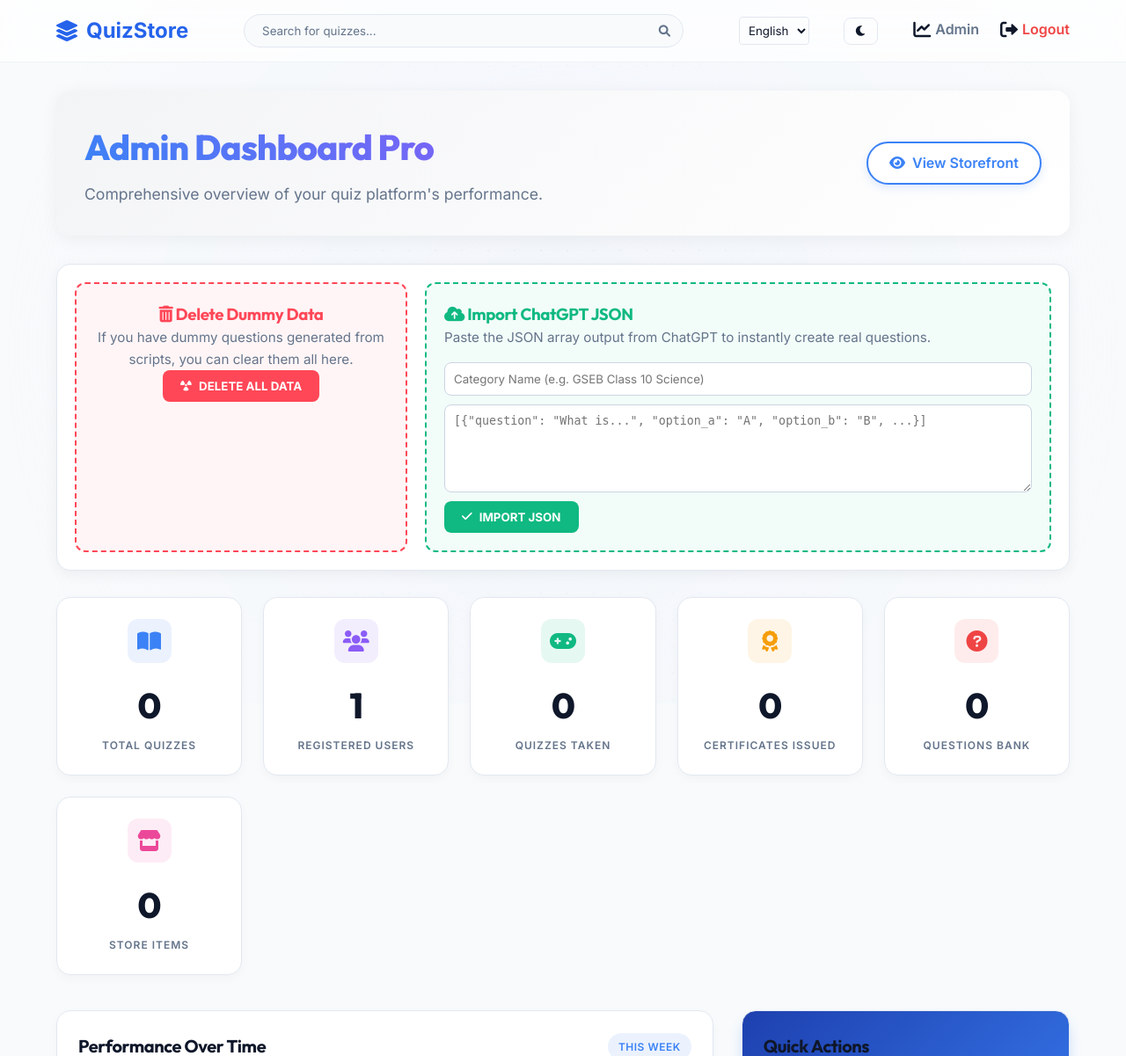
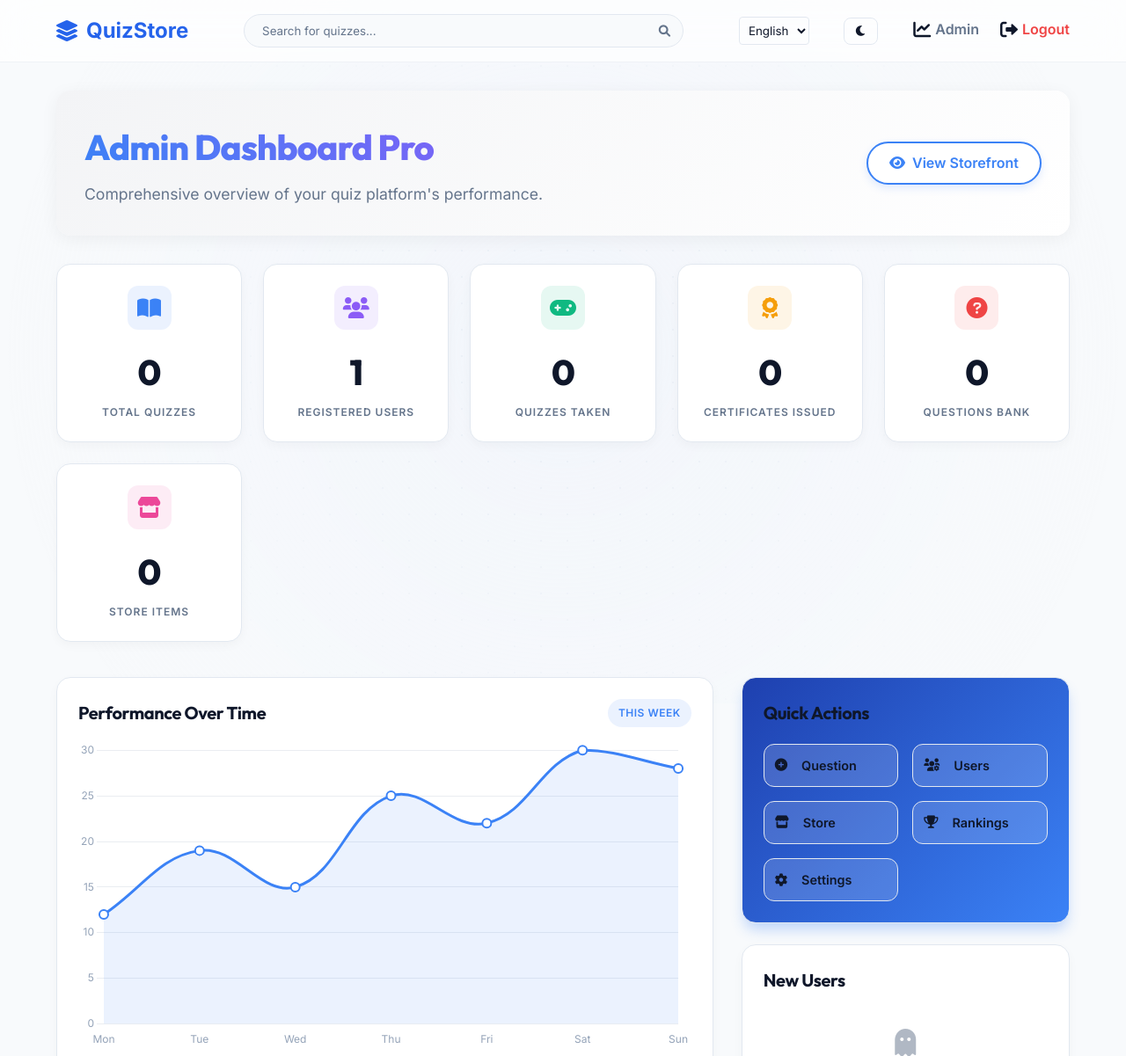
Before and after one commit to ronakdevaliya7-max/quizemaster-game, a Flask app: page /admin in a window 1280 px wide. Shown: the top 1201 px of the page at 88% size. Run offline with Flask 3, Linux system fonts and the light colour scheme; a user stored in the database is signed in.

Commit message:
Remove Dummy Data and Import JSON sections from admin dashboard

```diff
--- a/qgame/app.py
+++ b/qgame/app.py
@@ -595,83 +595,7 @@
 
     return render_template('admin/dashboard.html', user=current_user, users_count=users_count, quizzes_count=quizzes_count, certs_count=certs_count, questions_count=questions_count, categories_count=categories_count, store_items_count=store_items_count, recent_users=recent_users)
 
-@app.route('/admin/delete_all_questions', methods=['POST'])
-@login_required
-def admin_delete_all_questions():
-    if current_user.role != 'admin':
-        return redirect(url_for('user_dashboard'))
-    try:
-        # Must delete in this order due to Foreign Key constraints
-        cert_count = Certificate.query.delete()
-        quiz_count = QuizAttempt.query.delete()
-        q_count = Question.query.delete()
-        c_count = Category.query.delete()
-        db.session.commit()
-        flash(f'Successfully deleted {q_count} questions, {c_count} categories, {quiz_count} quizzes, and {cert_count} certificates!', 'success')
-    except Exception as e:
-        db.session.rollback()
-        flash(f'Error deleting data: {e}', 'error')
-    return redirect(url_for('admin_dashboard'))
 
-@app.route('/admin/import_json', methods=['POST'])
-@login_required
-def admin_import_json():
-    if current_user.role != 'admin':
-        return redirect(url_for('user_dashboard'))
-
-    category_name = request.form.get('category_name')
-    json_data = request.form.get('json_data')
-
-    if not category_name or not json_data:
-        flash('Category name and JSON data are required.', 'error')
-        return redirect(url_for('admin_dashboard'))
-
-    try:
-        data = json.loads(json_data)
-
-        cat = Category.query.filter_by(name=category_name).first()
-        if not cat:
-            cat = Category(name=category_name, description=f"Imported from JSON")
-            db.session.add(cat)
-            db.session.commit()
-
-        count = 0
-        for item in data:
-            q_text = item.get('question', item.get('text', ''))
-            opt_a = item.get('option_a', item.get('A', ''))
-            opt_b = item.get('option_b', item.get('B', ''))
-            opt_c = item.get('option_c', item.get('C', ''))
-            opt_d = item.get('option_d', item.get('D', ''))
-            correct = item.get('correct_option', item.get('correct', 'A'))
-            diff = item.get('difficulty', 'Medium')
-
-            if not q_text or not opt_a:
-                continue
-
-            q = Question(
-                category_id=cat.id,
-                text=q_text,
-                option_a=opt_a,
-                option_b=opt_b,
-                option_c=opt_c,
-                option_d=opt_d,
-                correct_option=correct,
-                difficulty=diff,
-                language='en'
-            )
-            db.session.add(q)
-            count += 1
-
-        db.session.commit()
-        flash(f'Successfully imported {count} questions into {category_name}.', 'success')
-
-    except json.JSONDecodeError:
-        flash('Invalid JSON format. Please ensure ChatGPT gave you a valid JSON array.', 'error')
-    except Exception as e:
-        db.session.rollback()
-        flash(f'Error importing data: {e}', 'error')
-
-    return redirect(url_for('admin_dashboard'))
 
 
 @app.route('/admin/categories', methods=['GET', 'POST'])
--- a/qgame/templates/admin/dashboard.html
+++ b/qgame/templates/admin/dashboard.html
@@ -13,34 +13,6 @@
         </a>
     </div>
 
-    <!-- Data Management Overview -->
-    <div style="background: white; padding: 20px; border-radius: 16px; margin-bottom: 30px; border: 1px solid var(--border); box-shadow: 0 4px 15px rgba(0,0,0,0.05); display: flex; gap: 20px; flex-wrap: wrap;">
-
-        <!-- Delete Data Section -->
-        <div style="flex: 1; min-width: 300px; padding: 20px; border-radius: 12px; background: rgba(255, 71, 87, 0.05); border: 2px dashed #ff4757; text-align: center;">
-            <h3 style="color: #ff4757; margin-top: 0;"><i class="fas fa-trash-alt"></i> Delete Dummy Data</h3>
-            <p style="color: #64748b; font-size: 0.95rem;">If you have dummy questions generated from scripts, you can clear them all here.</p>
-            <form action="{{ url_for('admin_delete_all_questions') }}" method="POST" onsubmit="return confirm('Are you sure you want to delete ALL questions and categories? This cannot be undone.');">
-                <button type="submit" class="btn" style="background: #ff4757; color: white; padding: 10px 20px; font-weight: bold; border-radius: 8px; border: none; cursor: pointer;">
-                    <i class="fas fa-radiation"></i> DELETE ALL DATA
-                </button>
-            </form>
-        </div>
-
-        <!-- Import JSON Section -->
-        <div style="flex: 2; min-width: 300px; padding: 20px; border-radius: 12px; background: rgba(16, 185, 129, 0.05); border: 2px dashed #10b981;">
-            <h3 style="color: #10b981; margin-top: 0;"><i class="fas fa-cloud-upload-alt"></i> Import ChatGPT JSON</h3>
-            <p style="color: #64748b; font-size: 0.95rem; margin-bottom: 15px;">Paste the JSON array output from ChatGPT to instantly create real questions.</p>
-            <form action="{{ url_for('admin_import_json') }}" method="POST" style="display: flex; flex-direction: column; gap: 10px;">
-                <input type="text" name="category_name" placeholder="Category Name (e.g. GSEB Class 10 Science)" required style="padding: 10px; border-radius: 8px; border: 1px solid #cbd5e1; font-family: 'Inter', sans-serif;">
-                <textarea name="json_data" placeholder='[{"question": "What is...", "option_a": "A", "option_b": "B", ...}]' required style="padding: 10px; border-radius: 8px; border: 1px solid #cbd5e1; font-family: monospace; min-height: 100px; resize: vertical;"></textarea>
-                <button type="submit" class="btn" style="background: #10b981; color: white; padding: 10px 20px; font-weight: bold; border-radius: 8px; border: none; cursor: pointer; align-self: flex-start;">
-                    <i class="fas fa-check"></i> IMPORT JSON
-                </button>
-            </form>
-        </div>
-
-    </div>
 
     <div style="display: grid; grid-template-columns: repeat(auto-fit, minmax(200px, 1fr)); gap: 1.5rem; margin-bottom: 2.5rem;">
 
```
